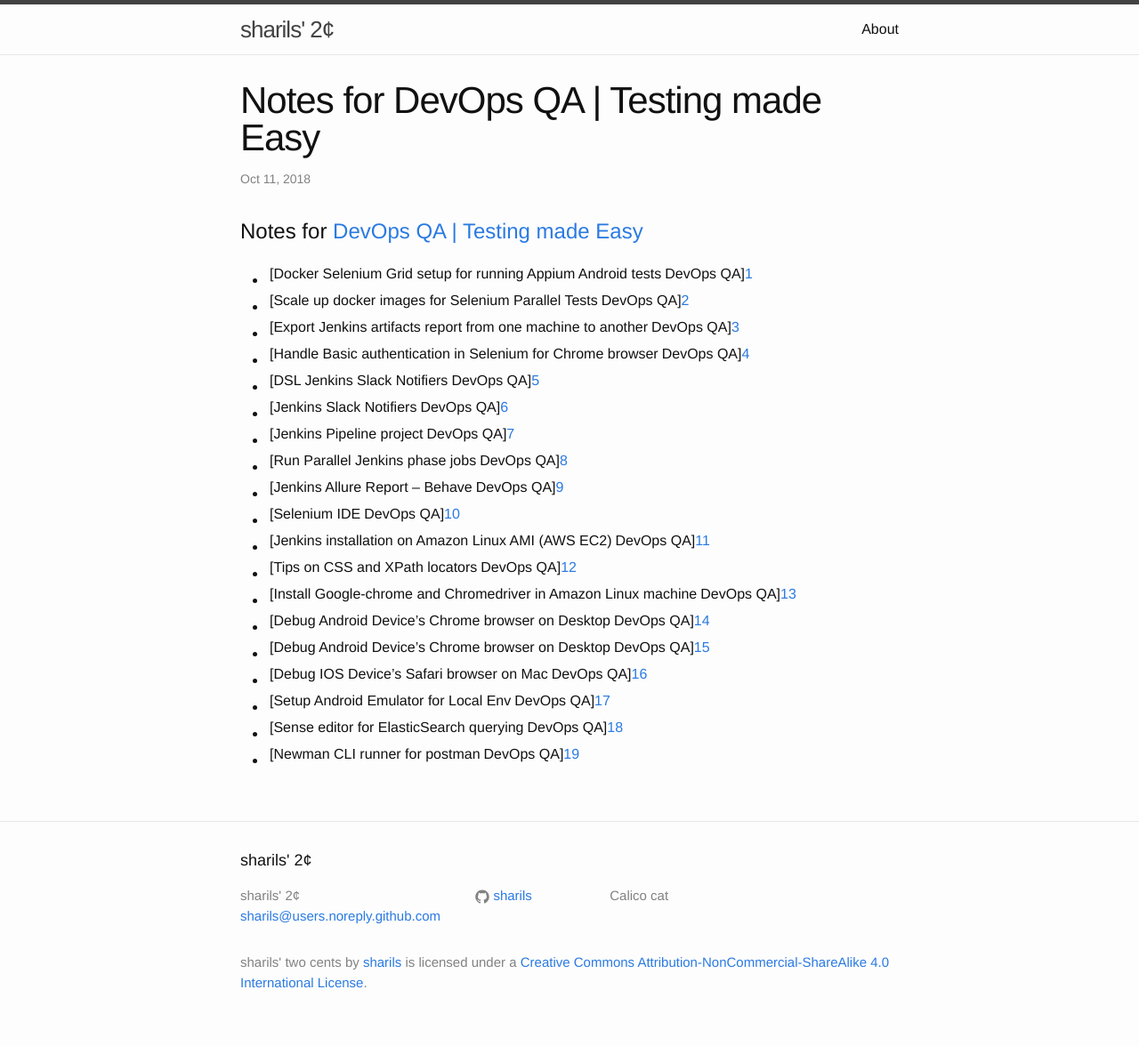
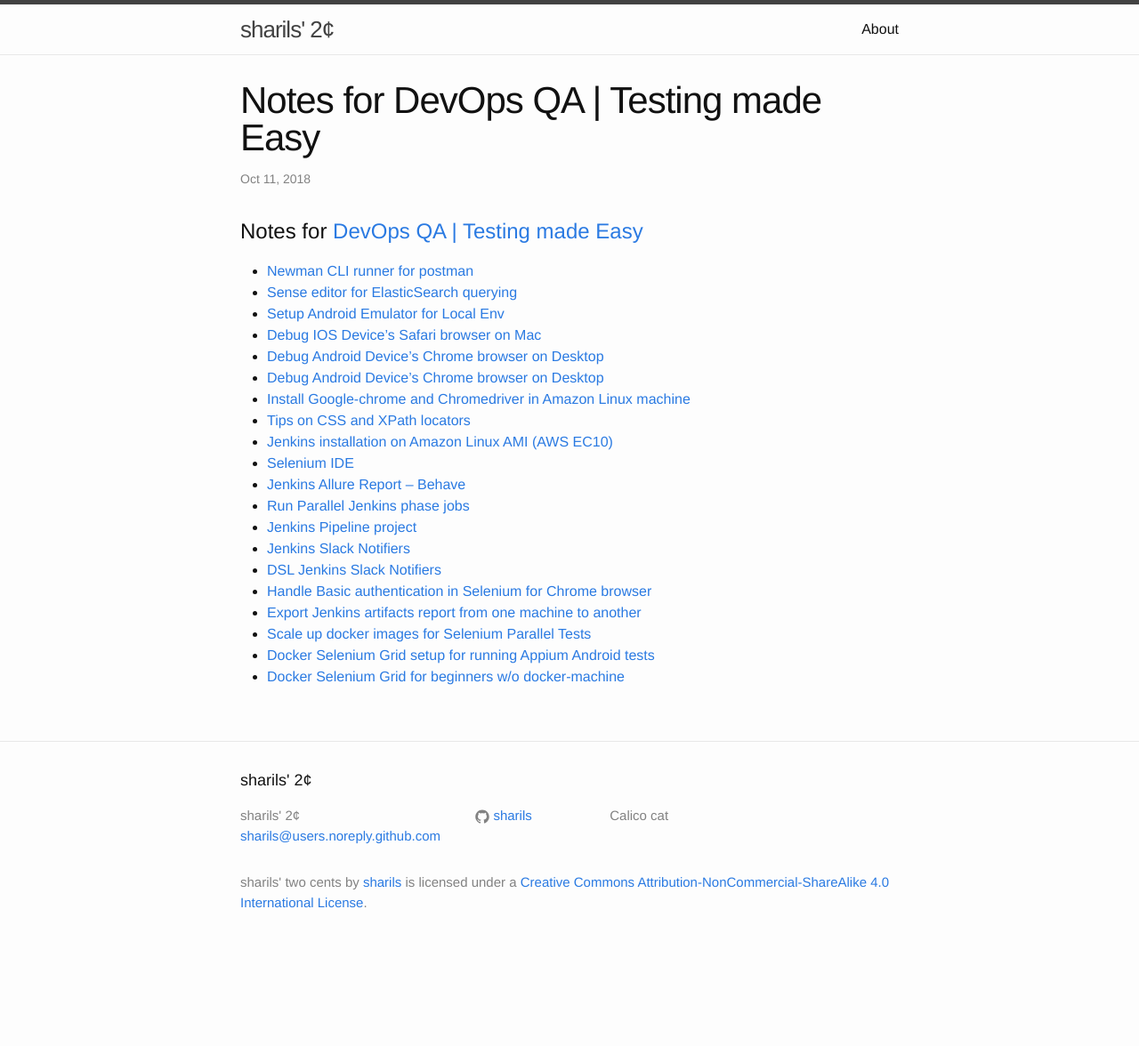
Before and after one commit to sharils/sharils.github.io, a Jekyll site: the page built from _posts/2018-11-07-notes-for-devops-qa-testing-made-easy.markdown, in a window 1280 px wide. Shown: the whole page at 89% size. Built offline with Jekyll 4.4.1, drawn with Linux system fonts in a browser that asks for light colours; after the commit the page ends 1086 px from its top, so only the background shows below that.

Commit message:
Add link

```diff
--- a/_posts/2018-11-07-notes-for-devops-qa-testing-made-easy.markdown
+++ b/_posts/2018-11-07-notes-for-devops-qa-testing-made-easy.markdown
@@ -7,42 +7,45 @@ categories: jekyll update
 
 # Notes for [DevOps QA | Testing made Easy][1]
 
-- [Docker Selenium Grid setup for running Appium Android tests | DevOps QA][1]
-- [Scale up docker images for Selenium Parallel Tests | DevOps QA][2]
-- [Export Jenkins artifacts report from one machine to another | DevOps QA][3]
-- [Handle Basic authentication in Selenium for Chrome browser | DevOps QA][4]
-- [DSL Jenkins Slack Notifiers | DevOps QA][5]
-- [Jenkins Slack Notifiers | DevOps QA][6]
-- [Jenkins Pipeline project | DevOps QA][7]
-- [Run Parallel Jenkins phase jobs | DevOps QA][8]
-- [Jenkins Allure Report – Behave | DevOps QA][9]
-- [Selenium IDE | DevOps QA][10]
-- [Jenkins installation on Amazon Linux AMI (AWS EC2) | DevOps QA][11]
-- [Tips on CSS and XPath locators | DevOps QA][12]
-- [Install Google-chrome and Chromedriver in Amazon Linux machine | DevOps QA][13]
-- [Debug Android Device’s Chrome browser on Desktop | DevOps QA][14]
-- [Debug Android Device’s Chrome browser on Desktop | DevOps QA][15]
-- [Debug IOS Device’s Safari browser on Mac | DevOps QA][16]
-- [Setup Android Emulator for Local Env | DevOps QA][17]
-- [Sense editor for ElasticSearch querying | DevOps QA][18]
-- [Newman CLI runner for postman | DevOps QA][19]
+- [Newman CLI runner for postman][2]
+- [Sense editor for ElasticSearch querying][3]
+- [Setup Android Emulator for Local Env][4]
+- [Debug IOS Device’s Safari browser on Mac][5]
+- [Debug Android Device’s Chrome browser on Desktop][6]
+- [Debug Android Device’s Chrome browser on Desktop][7]
+- [Install Google-chrome and Chromedriver in Amazon Linux machine][8]
+- [Tips on CSS and XPath locators][9]
+- [Jenkins installation on Amazon Linux AMI (AWS EC10)][11]
+- [Selenium IDE][11]
+- [Jenkins Allure Report – Behave][12]
+- [Run Parallel Jenkins phase jobs][13]
+- [Jenkins Pipeline project][14]
+- [Jenkins Slack Notifiers][15]
+- [DSL Jenkins Slack Notifiers][16]
+- [Handle Basic authentication in Selenium for Chrome browser][17]
+- [Export Jenkins artifacts report from one machine to another][18]
+- [Scale up docker images for Selenium Parallel Tests][19]
+- [Docker Selenium Grid setup for running Appium Android tests][20]
+- [Docker Selenium Grid for beginners w/o docker-machine][20]
 
-[1]: https://devopsqa.wordpress.com/20_8/_0/22/docker-selenium-grid-setup-for-running-appium-android-tests/
-[2]: https://devopsqa.wordpress.com/20_8/_0/09/scale-up-docker-images-for-selenium-parallel-tests/
-[3]: https://devopsqa.wordpress.com/20_8/_0/08/export-jenkins-artifacts-report-from-one-machine-to-another/
-[4]: https://devopsqa.wordpress.com/20_8/08/05/handle-basic-authentication-in-selenium-for-chrome-browser/
-[5]: https://devopsqa.wordpress.com/20_8/07/_0/dsl-jenkins-slack-notifiers/
-[6]: https://devopsqa.wordpress.com/20_8/07/_0/jenkins-slack-notifiers/
-[7]: https://devopsqa.wordpress.com/20_8/06/24/jenkins-pipeline-project/
-[8]: https://devopsqa.wordpress.com/20_8/06/2_/run-parallel-jenkins-phase-jobs/
-[9]: https://devopsqa.wordpress.com/20_8/06/20/jenkins-allure-report-behave/
-[10]: https://devopsqa.wordpress.com/20_8/04/_7/selenium-ide/
-[11]: https://devopsqa.wordpress.com/20_8/03/26/jenkins-installation-on-amazon-linux-ami-aws-ec2/
-[12]: https://devopsqa.wordpress.com/20_8/03/23/tips-on-css-and-xpath-locators/
-[13]: https://devopsqa.wordpress.com/20_8/03/08/install-google-chrome-and-chromedriver-in-amazon-linux-machine/
-[14]: https://devopsqa.wordpress.com/20_8/03/0_/chrome-dev-tools-to-debug-android-devices-chrome-browser-on-desktop/
-[15]: https://devopsqa.wordpress.com/20_8/03/0_/chrome-dev-tools-to-debug-android-devices-chrome-browser-on-desktop/
-[16]: https://devopsqa.wordpress.com/20_8/03/0_/chrome-dev-tools-to-debug-devices-safari-ios-browser-on-mac/
-[17]: https://devopsqa.wordpress.com/20_7/_2/_0/setup-android-emulator-for-local-env/
-[18]: https://devopsqa.wordpress.com/20_7/__/26/sense-editor-for-elasticsearch-querying/
-[19]: https://devopsqa.wordpress.com/20_7/__/09/newman-cli-runner-for-postman/
+[1]: https://devopsqa.wordpress.com/ "DevOps QA | Testing made Easy"
+[2]: https://devopsqa.wordpress.com/20_7/__/09/newman-cli-runner-for-postman/
+[3]: https://devopsqa.wordpress.com/20_7/__/26/sense-editor-for-elasticsearch-querying/
+[4]: https://devopsqa.wordpress.com/20_7/_2/_0/setup-android-emulator-for-local-env/
+[5]: https://devopsqa.wordpress.com/20_8/03/0_/chrome-dev-tools-to-debug-devices-safari-ios-browser-on-mac/
+[6]: https://devopsqa.wordpress.com/20_8/03/0_/chrome-dev-tools-to-debug-android-devices-chrome-browser-on-desktop/
+[7]: https://devopsqa.wordpress.com/20_8/03/0_/chrome-dev-tools-to-debug-android-devices-chrome-browser-on-desktop/
+[8]: https://devopsqa.wordpress.com/20_8/03/08/install-google-chrome-and-chromedriver-in-amazon-linux-machine/
+[9]: https://devopsqa.wordpress.com/20_8/03/23/tips-on-css-and-xpath-locators/
+[10]: https://devopsqa.wordpress.com/20_8/03/26/jenkins-installation-on-amazon-linux-ami-aws-ec2/
+[11]: https://devopsqa.wordpress.com/20_8/04/_7/selenium-ide/
+[12]: https://devopsqa.wordpress.com/20_8/06/20/jenkins-allure-report-behave/
+[13]: https://devopsqa.wordpress.com/20_8/06/2_/run-parallel-jenkins-phase-jobs/
+[14]: https://devopsqa.wordpress.com/20_8/06/24/jenkins-pipeline-project/
+[15]: https://devopsqa.wordpress.com/20_8/07/_0/jenkins-slack-notifiers/
+[16]: https://devopsqa.wordpress.com/20_8/07/_0/dsl-jenkins-slack-notifiers/
+[17]: https://devopsqa.wordpress.com/20_8/08/05/handle-basic-authentication-in-selenium-for-chrome-browser/
+[18]: https://devopsqa.wordpress.com/20_8/_0/08/export-jenkins-artifacts-report-from-one-machine-to-another/
+[19]: https://devopsqa.wordpress.com/20_8/_0/09/scale-up-docker-images-for-selenium-parallel-tests/
+[20]: https://devopsqa.wordpress.com/20_8/_0/22/docker-selenium-grid-setup-for-running-appium-android-tests/
+[20]: https://devopsqa.wordpress.com/2018/11/12/docker-selenium-grid-for-beginners-w-o-docker-machine/ "Docker Selenium Grid for beginners w/o docker-machine | DevOps QA"
```
